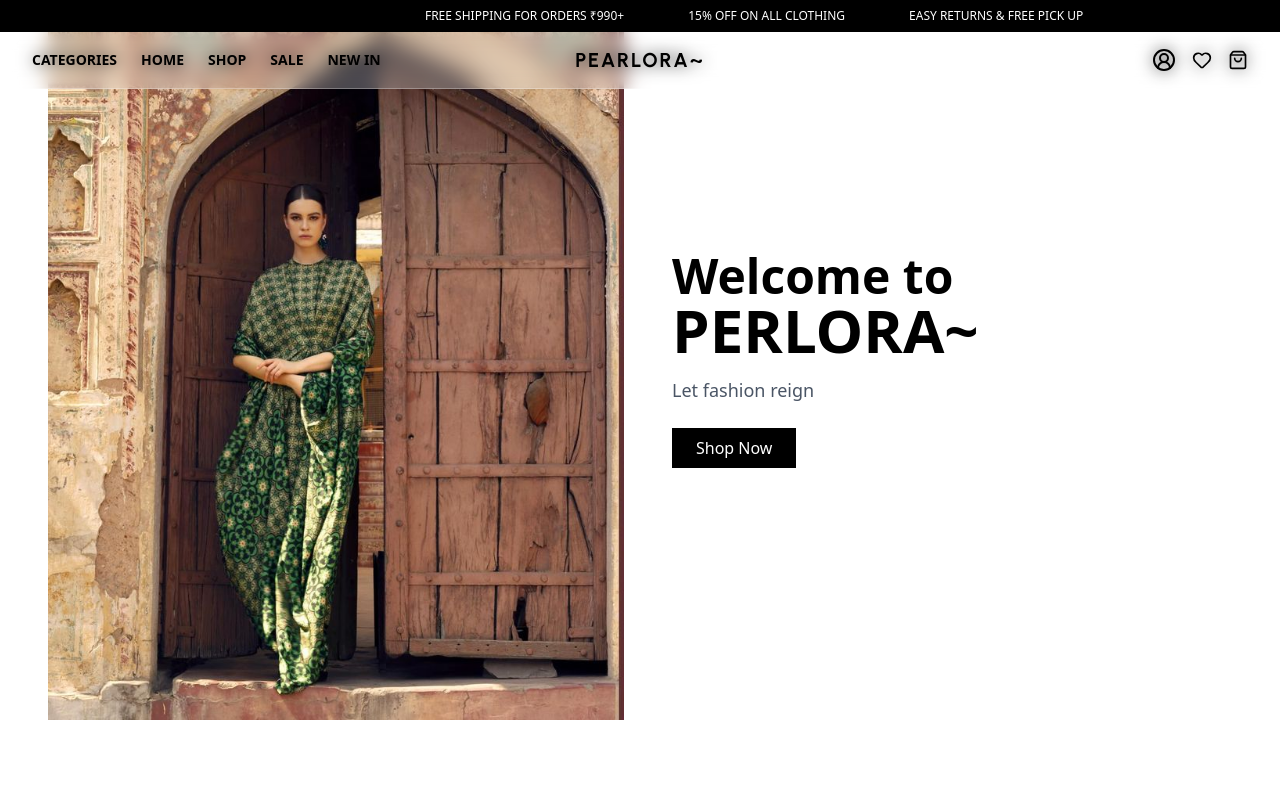
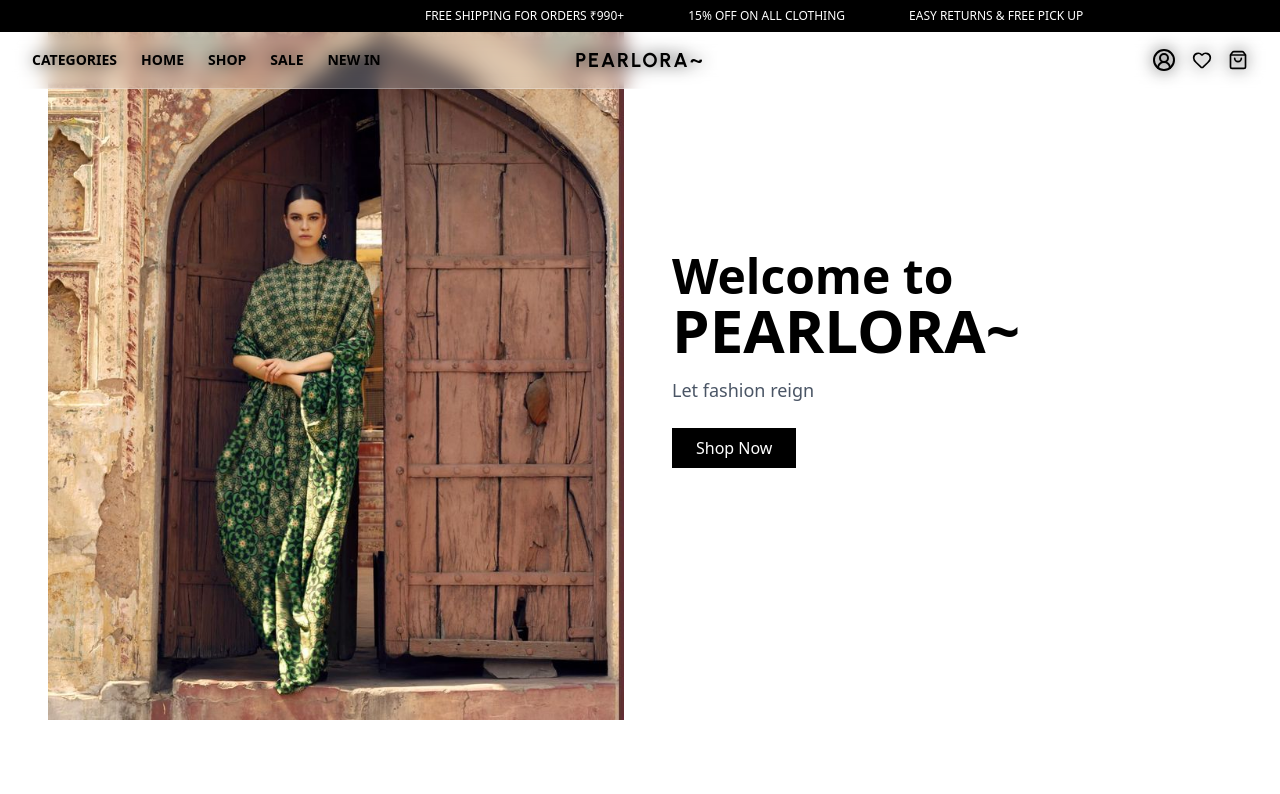
Before and after one commit to Rupsa004/PEARLORA-eCommerce-application, a React (Vite) app: page / in a window 1280 px wide. Shown: the top 794 px of the page. Built offline with nearby package versions, Linux system fonts and the light colour scheme; a web font is replaced by a local one.

Commit message:
Fix the Name

```diff
--- a/src/components/Hero.jsx
+++ b/src/components/Hero.jsx
@@ -36,7 +36,7 @@ const Hero = () => {
               </div>
               <div className="w-full md:w-1/2 text-center md:text-left px-4 md:px-8">
                 <h1 className="text-3xl sm:text-4xl md:text-5xl text-black font-bold mb-4">
-                  Welcome to <span className="font-imperial text-4xl sm:text-5xl md:text-6xl">PERLORA~</span>
+                  Welcome to <span className="font-imperial text-4xl sm:text-5xl md:text-6xl">PEARLORA~</span>
                 </h1>
                 <p className="text-base sm:text-lg mb-4 sm:mb-6 text-gray-600">Let fashion reign</p>
                 <button className="px-5 sm:px-6 py-2 text-sm sm:text-base bg-black text-white hover:bg-gray-800 transition">
```
